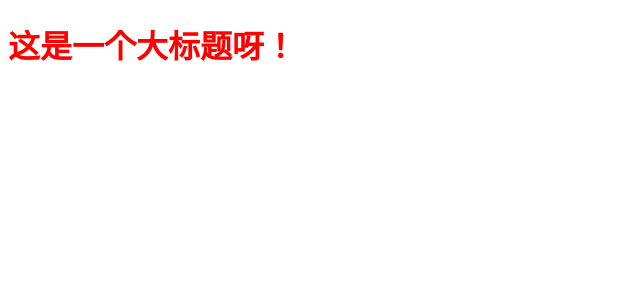
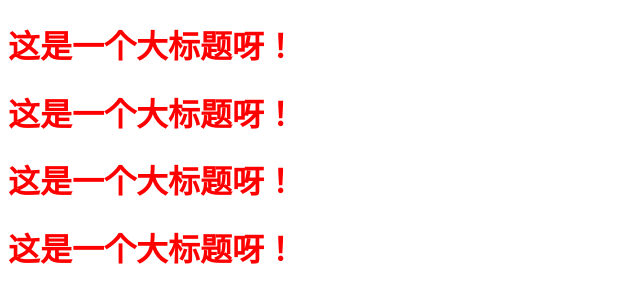
Before and after one commit to yesu2749/project_01, a plain HTML site: page index.html in a window 1280 px wide. Shown: the whole page, without its empty margins (0-640 px from the left). Drawn offline with Linux system fonts and the light colour scheme.

Commit message:
新增了html的内容

```diff
--- a/index.html
+++ b/index.html
@@ -10,5 +10,8 @@
 </head>
 <body>
     <h1>这是一个大标题呀！</h1>
+    <h1>这是一个大标题呀！</h1>
+    <h1>这是一个大标题呀！</h1>
+    <h1>这是一个大标题呀！</h1>
 </body>
 </html>
```
